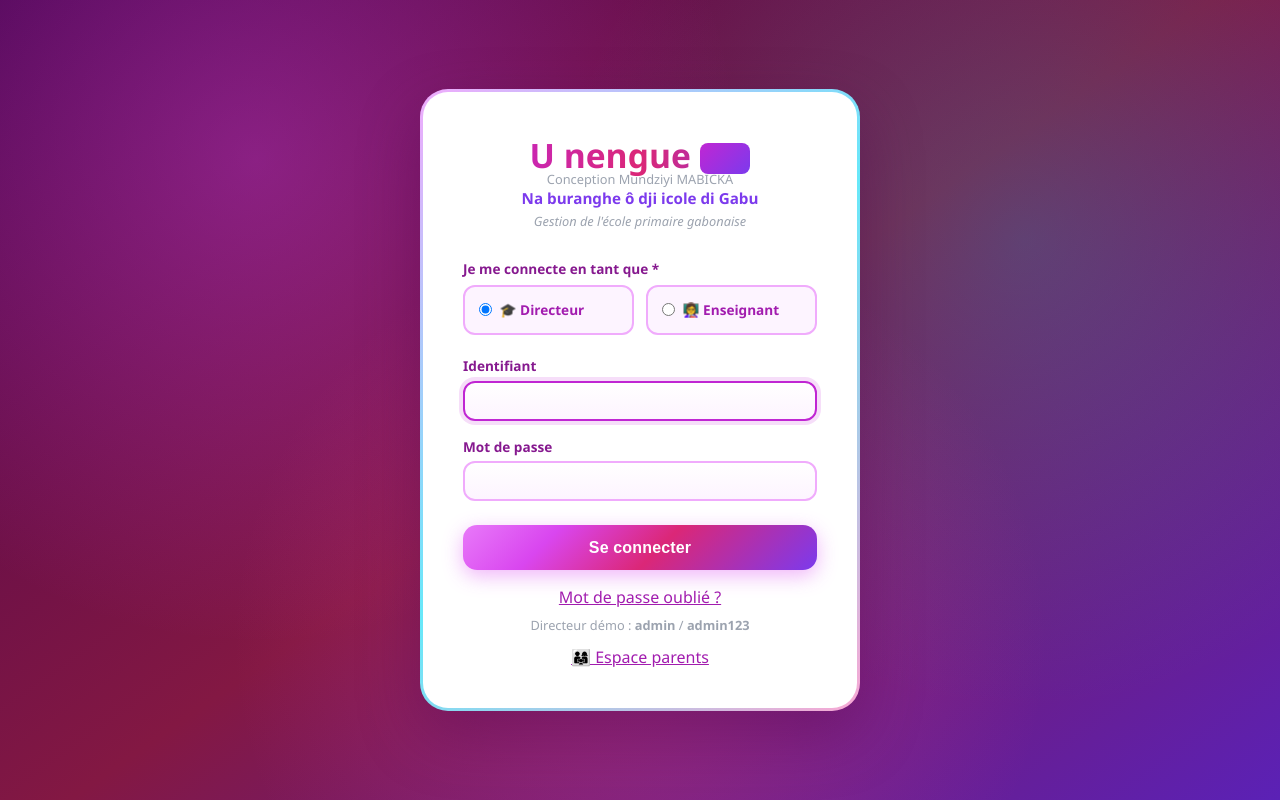
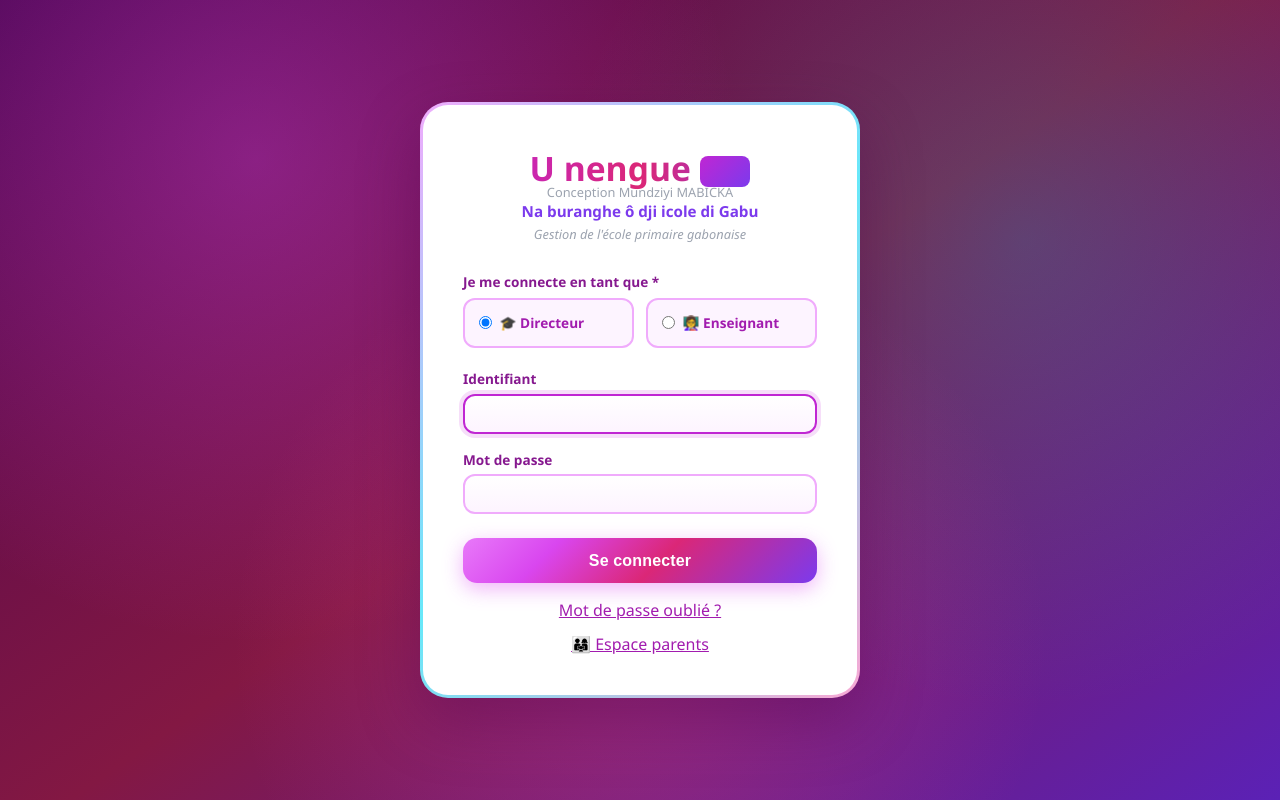
Before and after one commit to mundziyimabicka-cmd/U-nengue, a Flask app: page /login in a window 1280 px wide. Run offline with Flask 3, Linux system fonts and the light colour scheme; some libraries are stand-ins or nearby versions.

Commit message:
Add files via upload

```diff
--- a/templates/login.html
+++ b/templates/login.html
@@ -46,7 +46,7 @@
         </form>
         <p style="text-align:center;margin-top:1rem"><a href="{{ url_for('mot_de_passe_oublie') }}">Mot de passe oublié ?</a></p>
         <p style="text-align:center;margin-top:0.5rem;font-size:0.8rem;color:#9ca3af">
-            Directeur démo : <strong>admin</strong> / <strong>admin123</strong>
+
         </p>
     <p style="text-align:center;margin-top:0.75rem"><a href="{{ url_for('espace_parents') }}">👨‍👩‍👧 Espace parents</a></p>
     </div>
```
